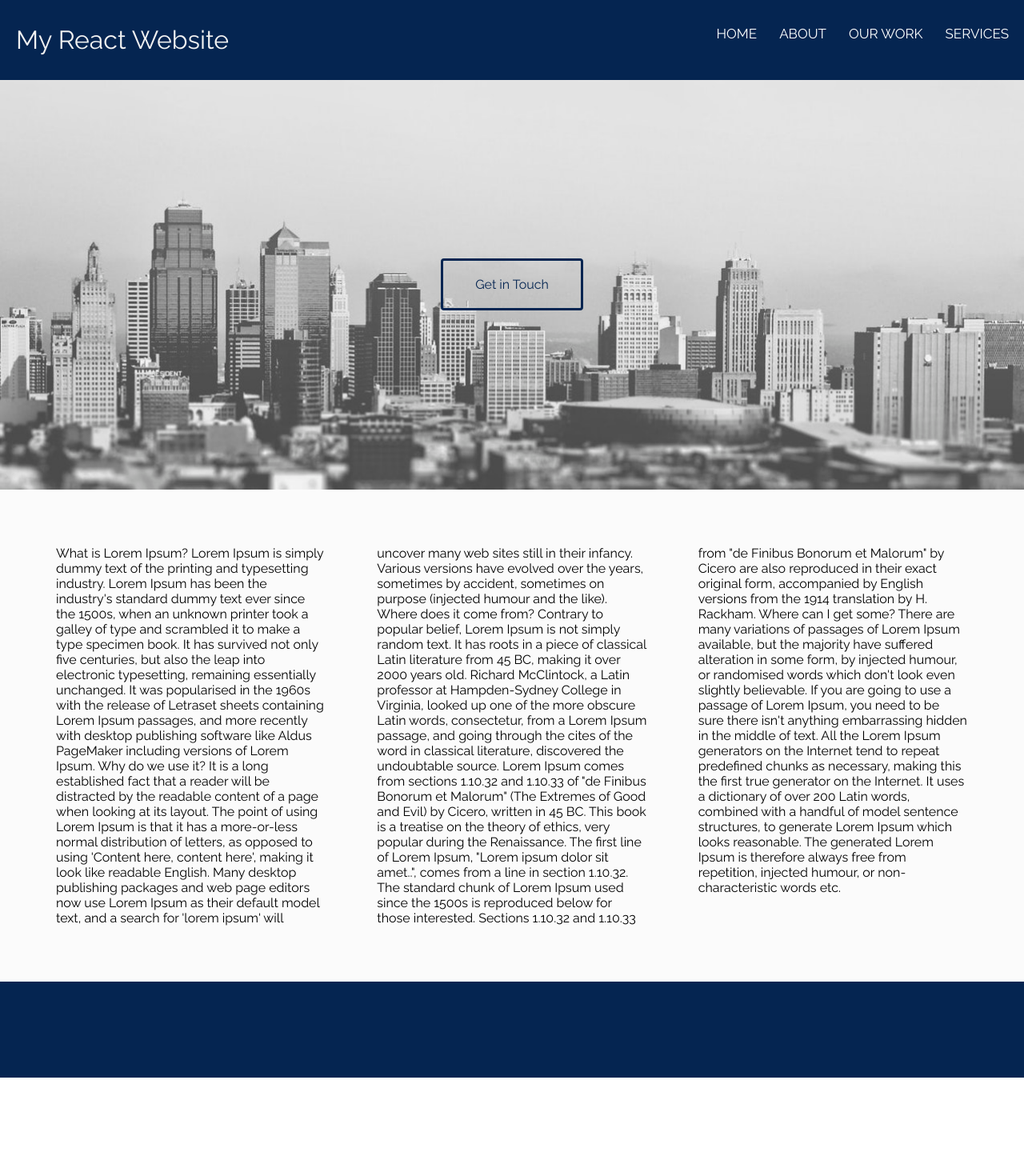
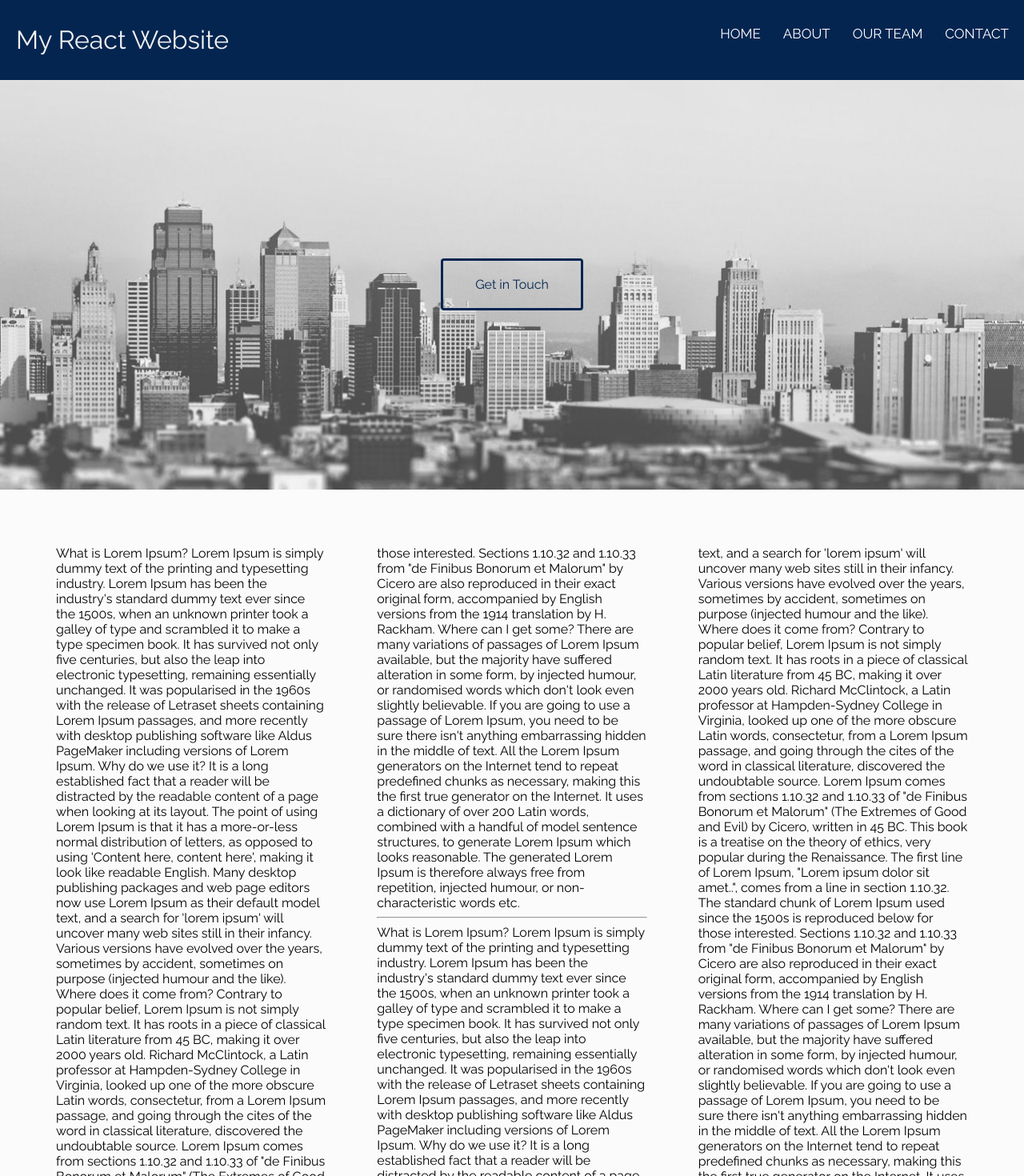
Before and after one commit to paul-wr/my-react-website, a React (Create React App) app: page / in a window 1280 px wide. Shown: the top 1470 px of the page at 80% size. Before the commit the page ends 1347 px from the top, so only its background shows below. Built offline with nearby package versions, Linux system fonts and the light colour scheme.

Commit message:
page updated

```diff
--- a/src/App.js
+++ b/src/App.js
@@ -29,8 +29,8 @@
   return <header><h1 id="header-text">My React Website</h1><ul className="main-nav">
       <li><a href="#">Home</a></li>
       <li><a href="#">About</a></li>
-      <li><a href="#">Our Work</a></li>
-      <li><a href="#">Services</a></li>
+      <li><a href="#">Our Team</a></li>
+      <li><a href="#contact">Contact</a></li>
     </ul><i className="fa fa-dz-nav fa-bars" onClick={this.onClick}></i>
   </header>;
   }
@@ -44,6 +44,22 @@
     <div class="content">
     <article id="main-article">
     What is Lorem Ipsum?
+Lorem Ipsum is simply dummy text of the printing and typesetting industry. Lorem Ipsum has been the industry's standard dummy text ever since the 1500s, when an unknown printer took a galley of type and scrambled it to make a type specimen book. It has survived not only five centuries, but also the leap into electronic typesetting, remaining essentially unchanged. It was popularised in the 1960s with the release of Letraset sheets containing Lorem Ipsum passages, and more recently with desktop publishing software like Aldus PageMaker including versions of Lorem Ipsum.
+
+Why do we use it?
+It is a long established fact that a reader will be distracted by the readable content of a page when looking at its layout. The point of using Lorem Ipsum is that it has a more-or-less normal distribution of letters, as opposed to using 'Content here, content here', making it look like readable English. Many desktop publishing packages and web page editors now use Lorem Ipsum as their default model text, and a search for 'lorem ipsum' will uncover many web sites still in their infancy. Various versions have evolved over the years, sometimes by accident, sometimes on purpose (injected humour and the like).
+
+
+Where does it come from?
+Contrary to popular belief, Lorem Ipsum is not simply random text. It has roots in a piece of classical Latin literature from 45 BC, making it over 2000 years old. Richard McClintock, a Latin professor at Hampden-Sydney College in Virginia, looked up one of the more obscure Latin words, consectetur, from a Lorem Ipsum passage, and going through the cites of the word in classical literature, discovered the undoubtable source. Lorem Ipsum comes from sections 1.10.32 and 1.10.33 of "de Finibus Bonorum et Malorum" (The Extremes of Good and Evil) by Cicero, written in 45 BC. This book is a treatise on the theory of ethics, very popular during the Renaissance. The first line of Lorem Ipsum, "Lorem ipsum dolor sit amet..", comes from a line in section 1.10.32.
+
+The standard chunk of Lorem Ipsum used since the 1500s is reproduced below for those interested. Sections 1.10.32 and 1.10.33 from "de Finibus Bonorum et Malorum" by Cicero are also reproduced in their exact original form, accompanied by English versions from the 1914 translation by H. Rackham.
+
+Where can I get some?
+There are many variations of passages of Lorem Ipsum available, but the majority have suffered alteration in some form, by injected humour, or randomised words which don't look even slightly believable. If you are going to use a passage of Lorem Ipsum, you need to be sure there isn't anything embarrassing hidden in the middle of text. All the Lorem Ipsum generators on the Internet tend to repeat predefined chunks as necessary, making this the first true generator on the Internet. It uses a dictionary of over 200 Latin words, combined with a handful of model sentence structures, to generate Lorem Ipsum which looks reasonable. The generated Lorem Ipsum is therefore always free from repetition, injected humour, or non-characteristic words etc.
+<hr />
+<span id="contact"></span>
+ What is Lorem Ipsum?
 Lorem Ipsum is simply dummy text of the printing and typesetting industry. Lorem Ipsum has been the industry's standard dummy text ever since the 1500s, when an unknown printer took a galley of type and scrambled it to make a type specimen book. It has survived not only five centuries, but also the leap into electronic typesetting, remaining essentially unchanged. It was popularised in the 1960s with the release of Letraset sheets containing Lorem Ipsum passages, and more recently with desktop publishing software like Aldus PageMaker including versions of Lorem Ipsum.
 
 Why do we use it?
```
